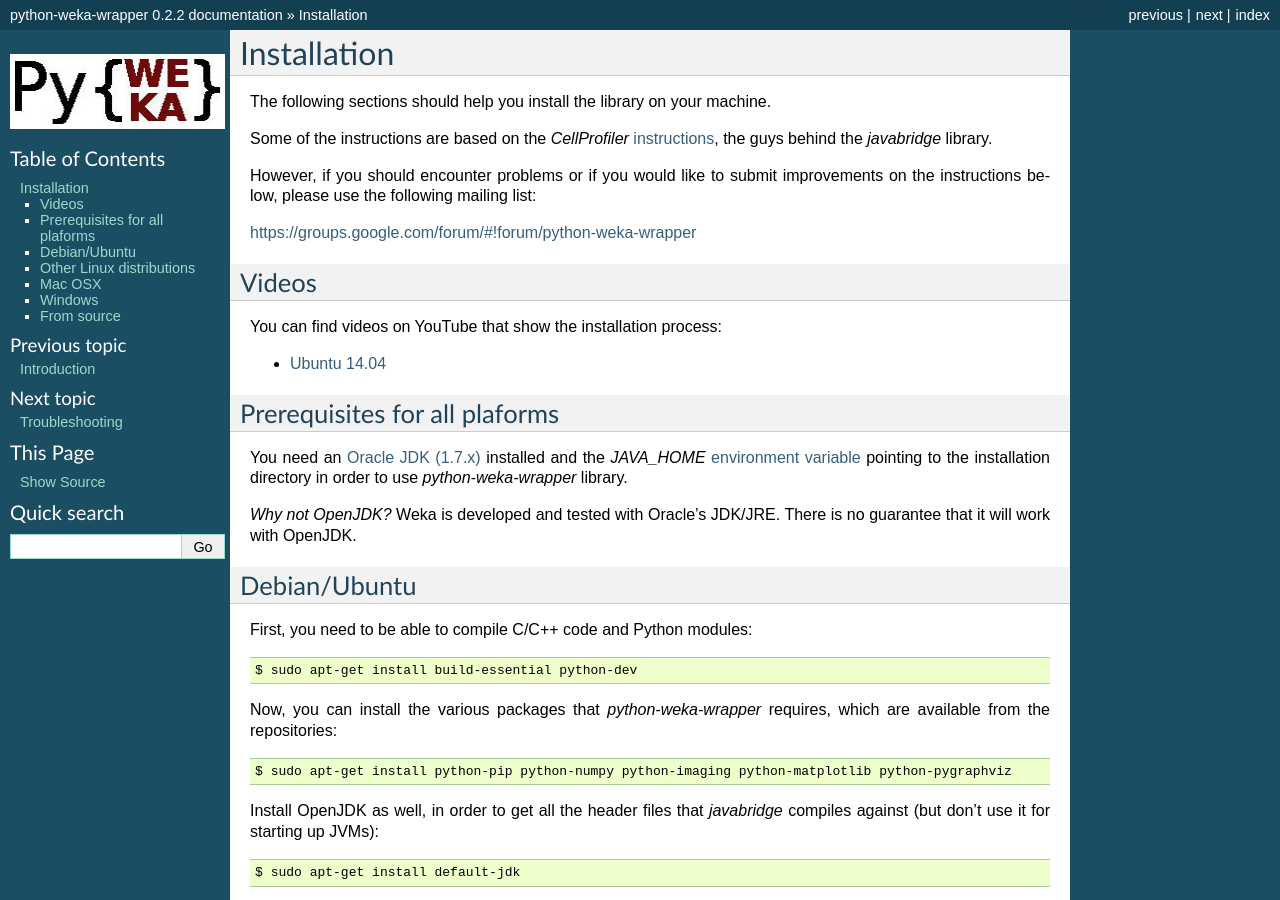
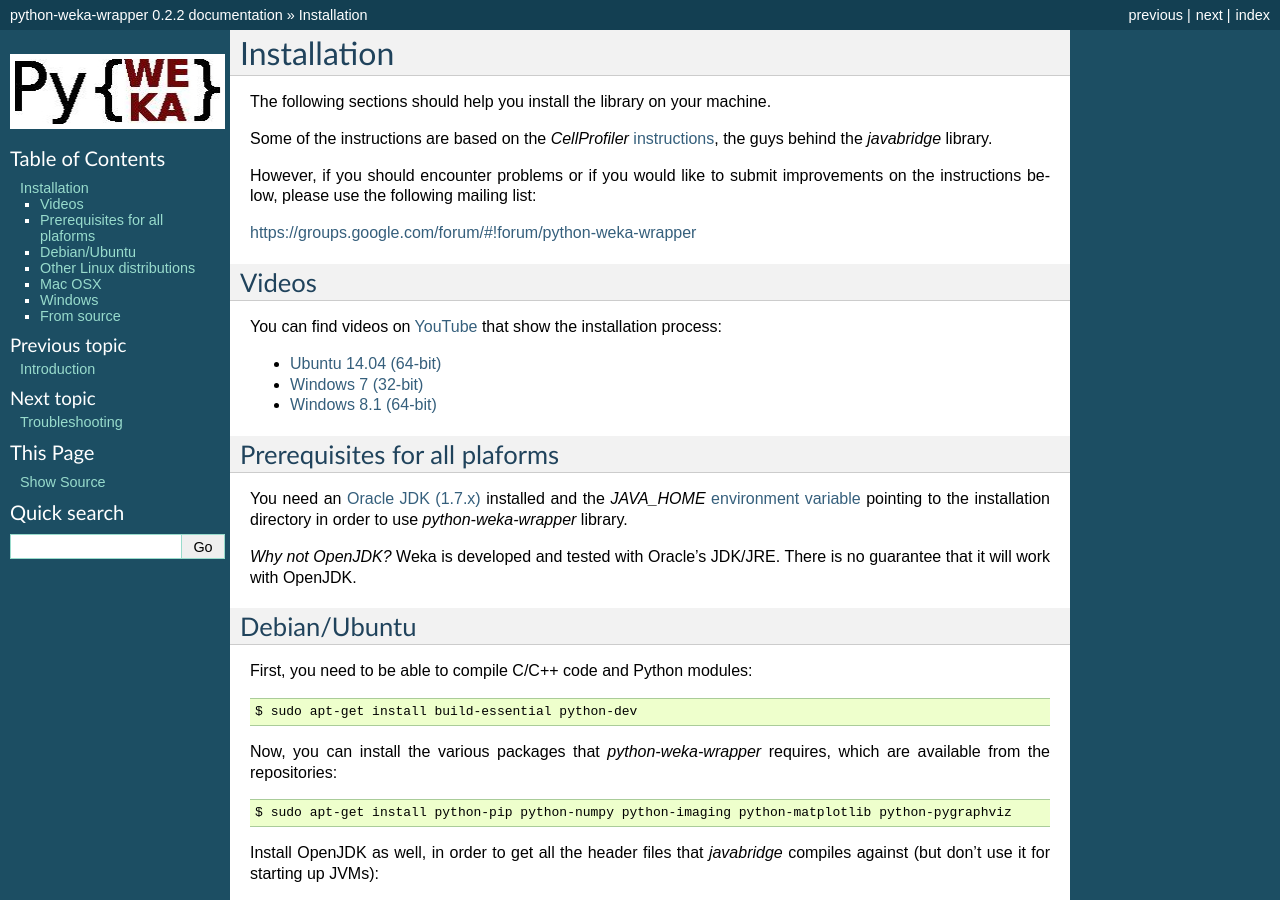
Before and after one commit to fracpete/python-weka-wrapper, a Sphinx documentation site: the page built from doc/source/install.rst, in a window 1280 px wide and 900 px high. Built offline with Sphinx 7.4.7, drawn with Linux system fonts in a browser that asks for light colours; some of the changed text lies outside the part shown.

```diff
--- a/doc/source/install.rst
+++ b/doc/source/install.rst
@@ -16,9 +16,11 @@ https://groups.google.com/forum/#!forum/python-weka-wrapper
 Videos
 ------
 
-You can find videos on YouTube that show the installation process:
+You can find videos on `YouTube <https://www.youtube.com/channel/UCYkzno8dbnAasWakSXVsuPA>`_ that show the installation process:
 
-* `Ubuntu 14.04 <https://www.youtube.com/watch?v=8d0PVBlttM4>`_
+* `Ubuntu 14.04 (64-bit) <https://www.youtube.com/watch?v=8d0PVBlttM4>`_
+* `Windows 7 (32-bit) <https://www.youtube.com/watch?v=KdDt9rT5wTo>`_
+* `Windows 8.1 (64-bit) <https://www.youtube.com/watch?v=PeUfDVOA_1Y>`_
 
 
 Prerequisites for all plaforms
```
Also changed, not shown: other parts of doc/source/install.rst (+1 -1 lines), README.md (+1 -1 lines).
